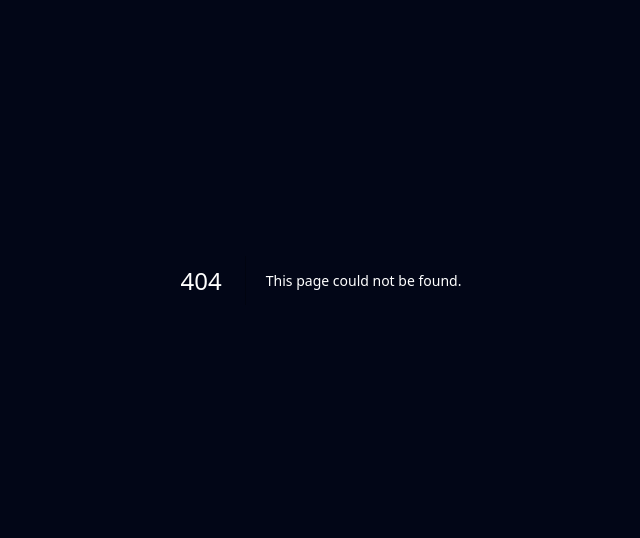
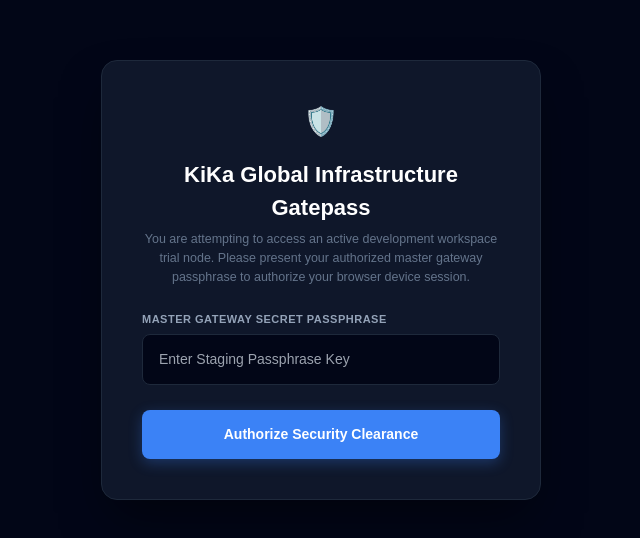
Before and after one commit to engitkasambula026-hub/KikaGloba2-, a Next.js app: page /gatepass-authorize in a window 1280 px wide. Before the commit this address had no page. Shown: the part 120-658 px from the top of the page, without its empty margins (319-959 px from the left). Built offline with nearby package versions, Linux system fonts and the light colour scheme.

Commit message:
security: deploy master gatepass password middleware layers to authorize shared cross-border multi-node trials securely

```diff
--- /dev/null
+++ b/app/gatepass-authorize/page.tsx
@@ -0,0 +1,59 @@
+"use client";
+
+import React, { useState } from "react";
+import { useRouter } from "next/navigation";
+
+export default function KikaCloudGatepassPage() {
+  const router = useRouter();
+  const [passkey, setPasskey] = useState("");
+  const [errorMsg, setErrorMsg] = useState("");
+
+  const verifyGatepassToken = (e: React.FormEvent) => {
+    e.preventDefault();
+    setErrorMsg("");
+
+    // This must match the secret token code hardcoded inside your middleware file exactly
+    const TARGET_SECRET = "KikaGlobalStaging2026";
+
+    if (passkey === TARGET_SECRET) {
+      // 🟢 COOKIE ALLOCATION: Writes an explicit 7-day browser pass cookie to unlock the ecosystem
+      document.cookie = `kika_gatepass_approved=${TARGET_SECRET}; path=/; max-age=${60 * 60 * 24 * 7}; SameSite=Strict; Secure`;
+      router.push("/");
+    } else {
+      setErrorMsg("❌ Unauthorized Credentials: Clear security tokens match loop failed.");
+    }
+  };
+
+  return (
+    <div style={{ display: "flex", flexDirection: "column", minHeight: "100vh", background: "#020617", fontFamily: "sans-serif", justifyContent: "center", alignItems: "center", padding: "20px" }}>
+      <form onSubmit={verifyGatepassToken} style={{ background: "#0f172a", padding: "40px", borderRadius: "16px", width: "100%", maxWidth: "440px", boxSizing: "border-box", border: "1px solid #1e293b", boxShadow: "0 25px 50px -12px rgba(0,0,0,0.5)" }}>
+
+        <div style={{ display: "flex", justifyContent: "center", marginBottom: "15px" }}>
+          <span style={{ fontSize: "28px" }}>🛡️</span>
+        </div>
+
+        <h2 style={{ color: "#ffffff", margin: "0 0 6px 0", textAlign: "center", fontSize: "22px", fontWeight: "bold" }}>KiKa Global Infrastructure Gatepass</h2>
+        <p style={{ color: "#64748b", margin: "0 0 25px 0", fontSize: "12.5px", textAlign: "center", lineHeight: "1.5" }}>
+          You are attempting to access an active development workspace trial node. Please present your authorized master gateway passphrase to authorize your browser device session.
+        </p>
+
+        {errorMsg && <p style={{ color: "#ef4444", background: "rgba(239, 68, 68, 0.05)", padding: "12px", borderRadius: "8px", fontSize: "12.5px", margin: "0 0 20px 0", border: "1px solid #334155", textAlign: "center", fontWeight: "bold" }}>{errorMsg}</p>}
+
+        <label style={{ display: "block", fontSize: "11px", fontWeight: "bold", color: "#94a3b8", textTransform: "uppercase", letterSpacing: "0.5px", marginBottom: "6px" }}>Master Gateway Secret Passphrase</label>
+        <input
+          type="password"
+          placeholder="Enter Staging Passphrase Key"
+          required
+          value={passkey}
+          onChange={e => setPasskey(e.target.value)}
+          style={{ width: "100%", padding: "14px 16px", background: "#020617", border: "1px solid #1e293b", borderRadius: "8px", color: "#ffffff", fontSize: "14px", marginBottom: "25px", boxSiders: "border-box", outline: "none" }}
+        />
+
+        <button type="submit" style={{ width: "100%", padding: "14px", background: "#3b82f6", color: "#ffffff", border: "none", borderRadius: "8px", cursor: "pointer", fontWeight: "bold", fontSize: "14px", boxShadow: "0 4px 14px rgba(59, 130, 246, 0.3)" }}>
+          Authorize Security Clearance
+        </button>
+
+      </form>
+    </div>
+  );
+}
```
Also changed, not shown: middleware.ts (added, +30 -0 lines).
